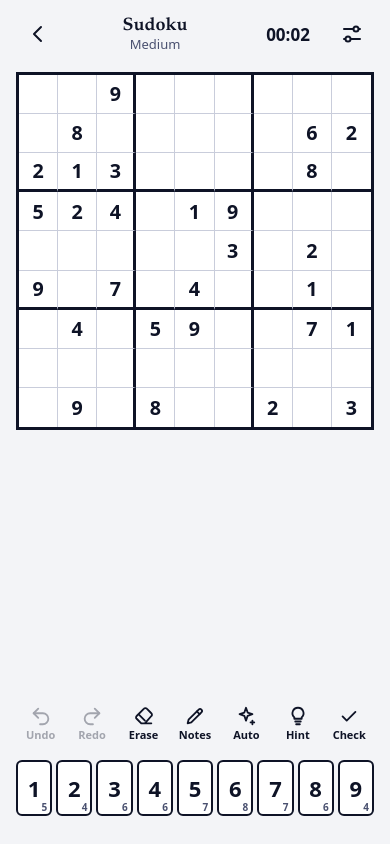
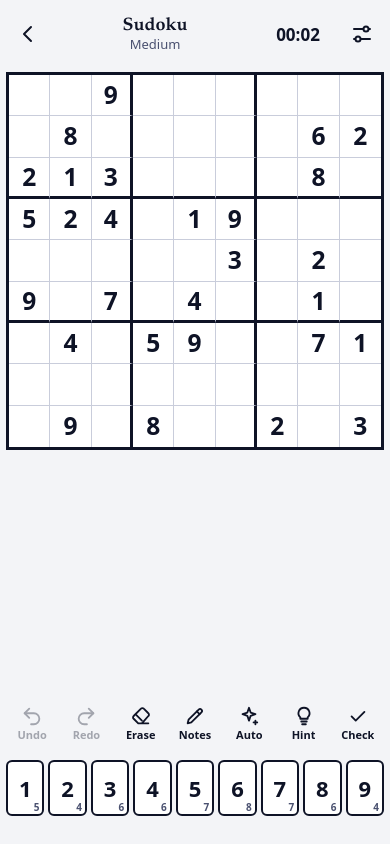
Before and after one commit to Leonhaart/pause-logique, a website with bundled scripts: page index.html in a window 390 px wide. Both pictures are taken after a click on the button "Surprise me". Built offline with nearby package versions, Linux system fonts and the light colour scheme.

Commit message:
Sudoku: grille et chiffres plus grands

```diff
--- a/css/sudoku.css
+++ b/css/sudoku.css
@@ -5,7 +5,7 @@
   container-type: inline-size;
   display: grid; grid-template-columns: repeat(9, 1fr); grid-template-rows: repeat(9, 1fr);
   aspect-ratio: 1;
-  width: min(100%, 520px, max(260px, calc(100dvh - 360px)));
+  width: min(100%, 520px, max(260px, calc(100dvh - 300px)));
   max-width: none;
   align-self: center;
   background: var(--surface);
@@ -15,7 +15,7 @@
 .sd-cell {
   position: relative; display: grid; place-items: center;
   border-right: 1px solid var(--rule); border-bottom: 1px solid var(--rule);
-  font: 500 5.6cqw/1 var(--sans); font-variant-numeric: tabular-nums;
+  font: 500 6.6cqw/1 var(--sans); font-variant-numeric: tabular-nums;
   cursor: pointer; min-width: 0; min-height: 0;
 }
 .sd-cell.c2, .sd-cell.c5 { border-right: 3px solid var(--ink); }
@@ -34,7 +34,7 @@
 .sd-notes {
   position: absolute; inset: 2px;
   display: grid; grid-template-columns: repeat(3, 1fr); grid-template-rows: repeat(3, 1fr);
-  font: 600 2.3cqw/1 var(--sans); color: var(--ink-2); pointer-events: none;
+  font: 600 2.9cqw/1 var(--sans); color: var(--ink-2); pointer-events: none;
 }
 .sd-notes span { display: grid; place-items: center; }
 .sd-notes span.hl { color: var(--accent); font-weight: 800; }
@@ -57,6 +57,7 @@
 @media (max-width: 380px) { .sd-key { font-size: 19px; min-height: 52px; } }
 
 @media (max-width: 699px) {
+  .screen.play { padding-left: max(6px, env(safe-area-inset-left)); padding-right: max(6px, env(safe-area-inset-right)); }
   .sd .tools { margin-top: auto; }
   .sd { padding-bottom: 4px; }
 }
--- a/sw-assets.js
+++ b/sw-assets.js
@@ -1,5 +1,5 @@
 // Fichier généré par tools/gen-sw-assets.mjs, ne pas modifier à la main.
-self.APP_VERSION = "60d6d65971";
+self.APP_VERSION = "05a2442124";
 self.APP_ASSETS = [
   "./",
   "css/games.css",
```
